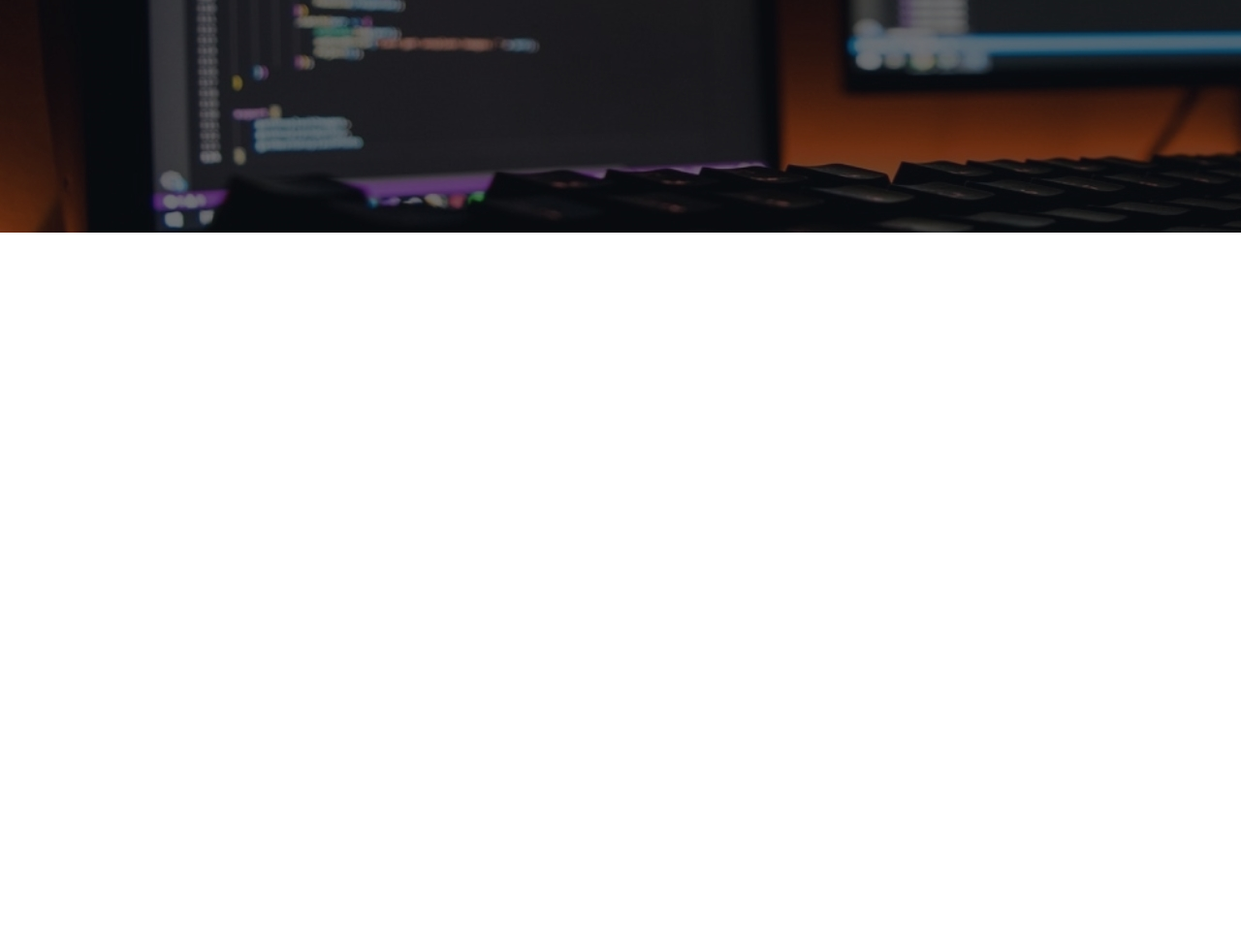
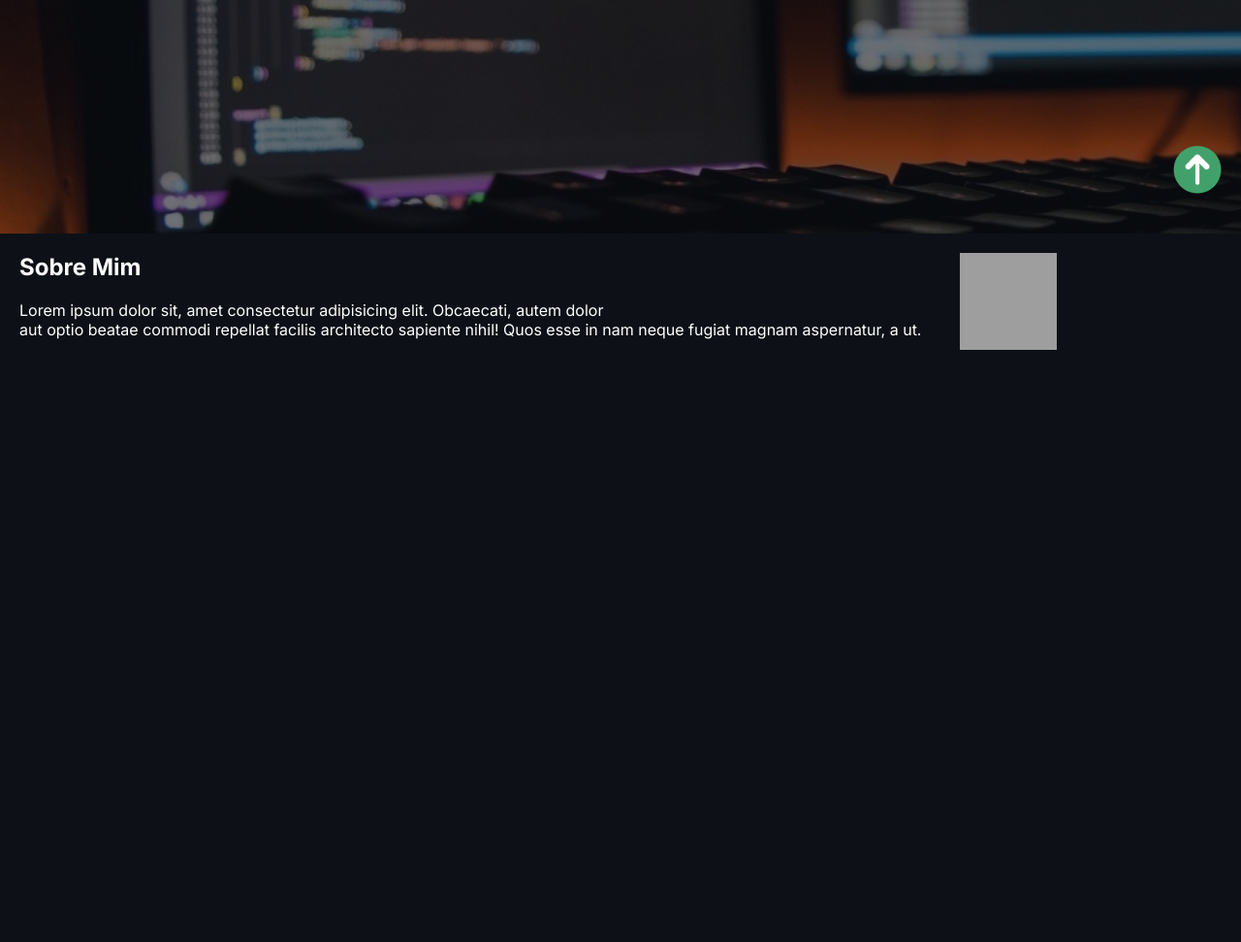
Before and after one commit to Joao-Pedro-Maia/Portfolio-Pessoal, a plain HTML site: page index.html in a window 1280 px wide. Shown: the part 580-1552 px from the top of the page at 97% size. Before the commit the page ends 820 px from the top, so only its background shows below. Drawn offline with nearby package versions, Linux system fonts and the light colour scheme; grey boxes are pictures that could not be loaded.

Commit message:
(teste) inicio sobre mim e imagem ao lado

```diff
--- a/index.css
+++ b/index.css
@@ -3,13 +3,12 @@
     padding: 0%;
 }
 
-.top-menu{
+#top-menu{
     display: flex;
     justify-content: space-between;
     background-color: #0D1117;
     height: 120px;
 }
-
 .img-inc-fundo{
     width: 200px;
     margin-left: 50px;
@@ -42,8 +41,24 @@
     color: #3DDC97;
 }
 
-.main-port{
+.hr-top{
+    background-color: #3DDC97;
+    height: 1px;
+    border: none;
+}
+
+.img-botao-suspenso{
+    display: flex;
+    position: fixed;
+    width: 50px;
+    right: 20px;
+    bottom: 20px;
+    border-radius: 999px;
+}
+
+#main-port{
     font-family: "Inter", sans-serif;
+    background-color: #0D1117;
 }
 
 .img-back{
@@ -110,3 +125,26 @@
     content: '_________________';
     color: white;
 }
+
+#sobre{
+    height: 800px;
+    display: flex;
+}
+
+.h1-sobre{
+    color: white;
+    font-family: "Inter", sans-serif;
+    margin: 20px;
+}
+
+.p-sobre{
+    color: white;
+    margin: 20px;
+}
+
+.img-sobre{
+    width: 100px;
+    height: 100px;
+    margin: 20px;
+    align-items: center;
+}
--- a/index.html
+++ b/index.html
@@ -24,19 +24,23 @@
 </head>
 <body>
 
+    <!--Setinha Para o Topo-->
+
+    <div class="botao-suspenso">
+        <a href="#top-menu" class="a-botao-suspenso">
+            <img src="./imgs/botao-suspenso-portfolio.png" alt="" class="img-botao-suspenso">
+        </a>
+    </div>
+
     <!--Menu Principal do Topo-->
 
-    <header class="top-menu">
+    <header id="top-menu">
         <img src="./imgs/JoaoPedro Logo Portfolio.png" alt="" class="img-inc-fundo">
 
         <nav class="nav-top-menu">
             <ul class="links-top-menu">
                 <li class="link-top">
-                    <a href="" class="a-link-top">Início</a>
-                </li>
-
-                <li class="link-top">
-                    <a href="" class="a-link-top">Sobre</a>
+                    <a href="#sobre" class="a-link-top">Sobre</a>
                 </li>
 
                 <li class="link-top">
@@ -50,9 +54,11 @@
         </nav>
     </header>
 
+    <hr class="hr-top">
+
     <!--"Corpo" da Página-->
 
-    <main class="main-port">
+    <main id="main-port">
         <div class="img-back">
             <p class="p-text-mid-img">
                 Saudações, visitante!
@@ -81,6 +87,19 @@
             </ul>
         </div>
 
+        <div id="sobre">
+            <section class="text-sobre">
+                <h1 class="h1-sobre">
+                    Sobre Mim
+                </h1>
+                <p class="p-sobre">
+                    Lorem ipsum dolor sit, amet consectetur adipisicing elit. Obcaecati, autem dolor <br>
+                    aut optio beatae commodi repellat facilis architecto sapiente nihil! Quos esse in nam neque fugiat magnam aspernatur, a ut.
+                </p>
+            </section>
+            <img src="https://img.freepik.com/fotos-premium/retrato-fotografico-primer-plano-hacker-programador-masculino-inteligente-profesional-tomando-selfie-mano-mostrando_321831-16553.jpg?w=2000" alt="" class="img-sobre">
+        </div>
+
     </main>
 
 
```
Also changed, not shown: imgs/botao-suspenso-portfolio.png (added).
